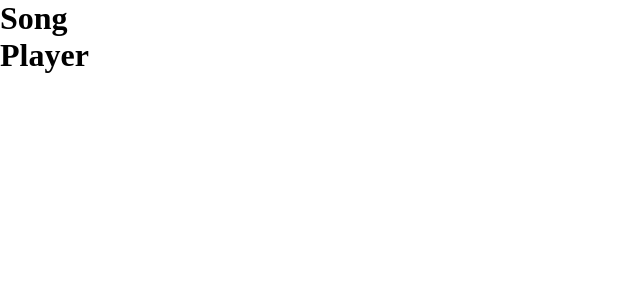
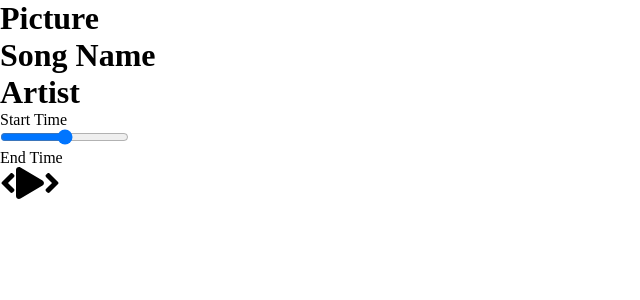
Before and after one commit to blizzardsflame/WavePlayer, a React (Create React App) app: page / in a window 1280 px wide. Shown: the top 300 px of the page, without its empty margins (0-640 px from the left). Built offline with nearby package versions, Linux system fonts and the light colour scheme.

Commit message:
2. Base Components

```diff
--- a/package.json
+++ b/package.json
@@ -3,6 +3,9 @@
   "version": "0.1.0",
   "private": true,
   "dependencies": {
+    "@fortawesome/fontawesome-svg-core": "^1.2.34",
+    "@fortawesome/free-solid-svg-icons": "^5.15.2",
+    "@fortawesome/react-fontawesome": "^0.1.14",
     "@testing-library/jest-dom": "^5.11.4",
     "@testing-library/react": "^11.1.0",
     "@testing-library/user-event": "^12.1.10",
--- a/src/components/Player.js
+++ b/src/components/Player.js
@@ -1,7 +1,31 @@
+import { FontAwesomeIcon } from "@fortawesome/react-fontawesome";
+import {
+  faPlay,
+  faAngleLeft,
+  faAngleRight,
+} from "@fortawesome/free-solid-svg-icons";
+
 const Player = () => {
   return (
-    <div>
-      <h1>Player</h1>
+    <div className="player">
+      <div className="time-control">
+        <p>Start Time</p>
+        <input type="range" />
+        <p>End Time</p>
+      </div>
+      <div className="play-control">
+        <FontAwesomeIcon
+          className="skip-backward"
+          size="2x"
+          icon={faAngleLeft}
+        />
+        <FontAwesomeIcon className="play" size="2x" icon={faPlay} />
+        <FontAwesomeIcon
+          className="skip-forward"
+          size="2x"
+          icon={faAngleRight}
+        />
+      </div>
     </div>
   );
 };
--- a/src/components/Song.js
+++ b/src/components/Song.js
@@ -1,7 +1,9 @@
 const Song = () => {
   return (
-    <div>
-      <h1>Song</h1>
+    <div className="song-container">
+      <h1>Picture</h1>
+      <h1>Song Name</h1>
+      <h1>Artist</h1>
     </div>
   );
 };
```
Also changed, not shown: 2 other files (tests, documents, lock files or other folders).
